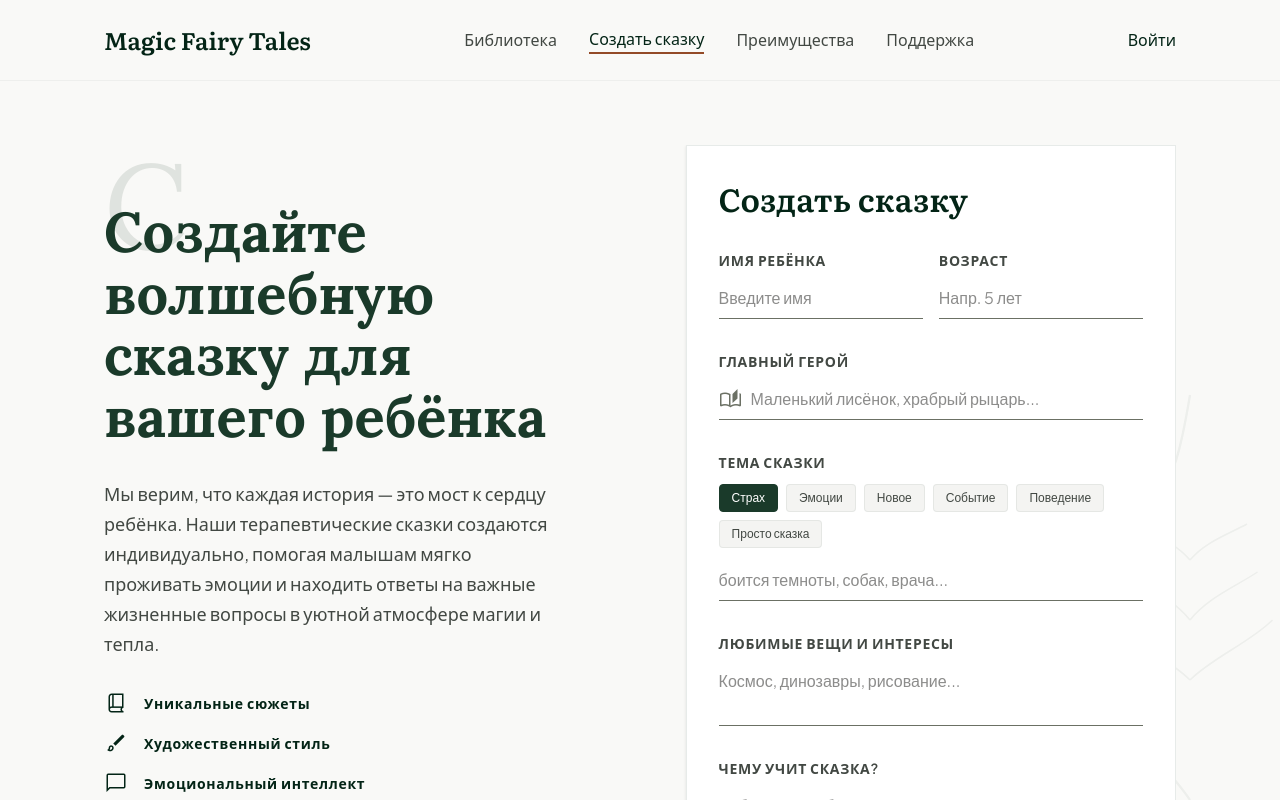
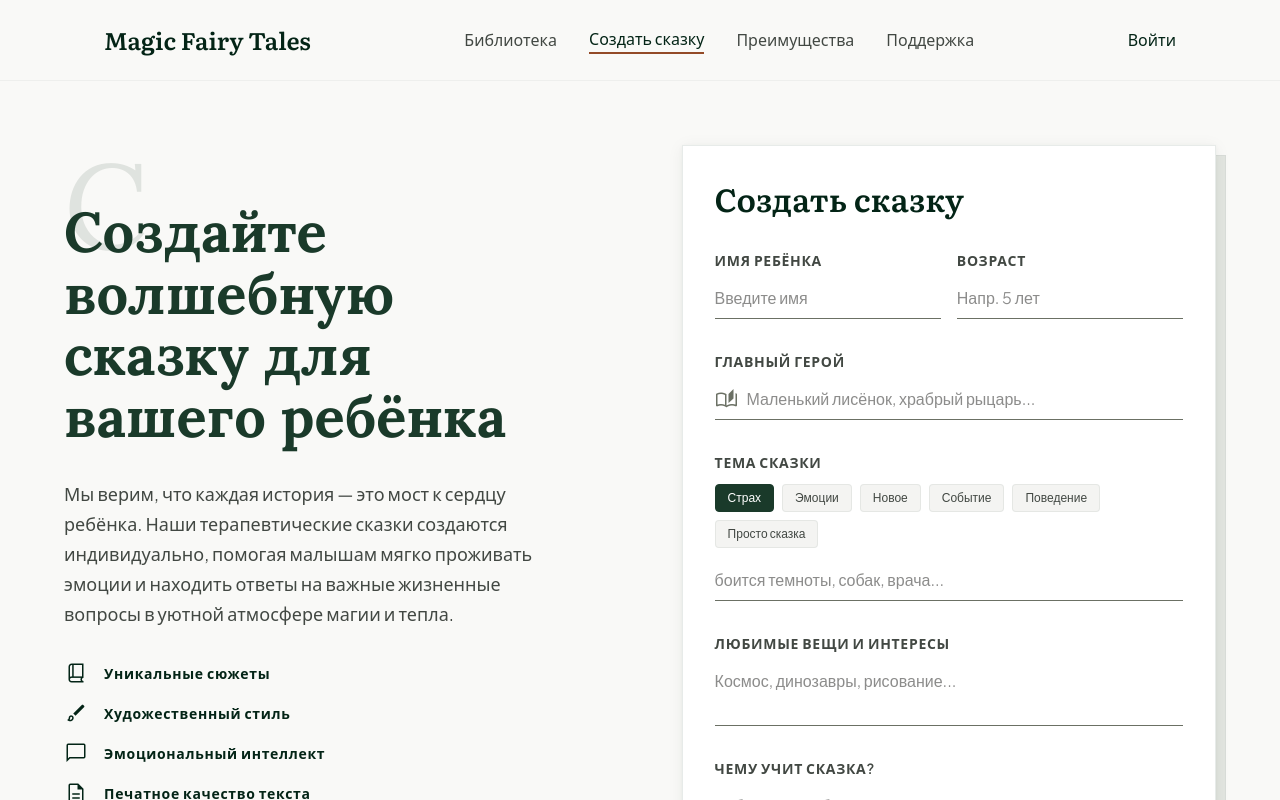
Before and after one commit to GavrilovIgor/fairy-tale-app, a Next.js app: page / in a window 1280 px wide. Shown: the top 800 px of the page. Built offline with nearby package versions, Linux system fonts and the light colour scheme.

Commit message:
auto-sync 2026-05-15 15:09

```diff
--- a/app/page.tsx
+++ b/app/page.tsx
@@ -328,11 +328,8 @@ function CreateForm({onGenerate,isLoading}:{onGenerate:(f:FormData)=>Promise<voi
     <>
       {/* ── DESKTOP — exact code.html structure ── */}
       <div className="hidden md:block relative">
-        {/* Botanical overlay */}
-        <div className="absolute inset-0 botanical-bg z-0" aria-hidden />
-
-        <div className="max-w-container-max mx-auto px-edge-margin-desktop py-stack-xl relative z-10">
-          <div className="grid grid-cols-1 lg:grid-cols-[45fr_55fr] gap-stack-xl items-start overflow-hidden">
+        <div className="px-edge-margin-desktop py-stack-xl relative z-10">
+          <div className="grid grid-cols-1 lg:grid-cols-[45fr_55fr] gap-stack-xl items-start">
 
             {/* LEFT COLUMN — exact code.html */}
             <div className="flex flex-col">
@@ -368,7 +365,11 @@ function CreateForm({onGenerate,isLoading}:{onGenerate:(f:FormData)=>Promise<voi
 
             {/* RIGHT COLUMN — exact code.html */}
             <div className="lg:pl-stack-xl">
-              <div className="bg-surface-container-lowest border border-primary-container/10 p-stack-lg shadow-sm">
+              {/* Paper stack effect: second sheet behind, offset by 10px */}
+              <div className="relative">
+              <div className="absolute pointer-events-none bg-[#e2e5e0] border border-outline-variant/30"
+                style={{top:10,left:10,right:-10,bottom:-10,zIndex:0}}/>
+              <div className="relative bg-surface-container-lowest border border-primary-container/10 p-stack-lg" style={{zIndex:1,boxShadow:'0 2px 16px rgba(26,58,42,0.06),0 1px 4px rgba(26,58,42,0.04)'}}>
                 <h2 className="font-headline-lg text-headline-lg text-primary mb-stack-lg">Создать сказку</h2>
                 <form onSubmit={async e=>{e.preventDefault();await onGenerate(form)}} className="space-y-stack-lg">
 
@@ -439,6 +440,7 @@ function CreateForm({onGenerate,isLoading}:{onGenerate:(f:FormData)=>Promise<voi
                   </button>
                 </form>
               </div>
+              </div>{/* /paper-stack */}
             </div>
 
           </div>
```
